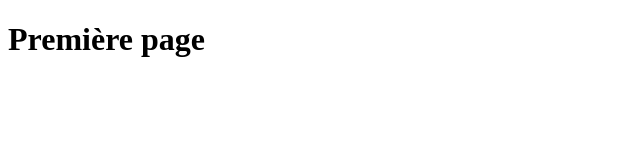
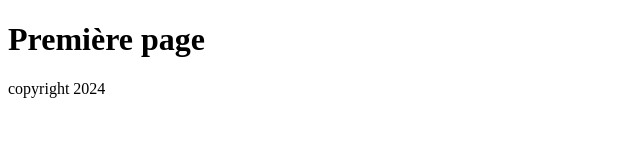
Before and after one commit to simondepaix/github_demo_v3, a plain HTML site: page index.html in a window 1280 px wide. Shown: the whole page, without its empty margins (0-640 px from the left). Drawn offline with Linux system fonts and the light colour scheme.

Commit message:
add footer into html file

```diff
--- a/index.html
+++ b/index.html
@@ -10,5 +10,6 @@
     <header>
       <h1>Première page</h1>
     </header>
+    <footer>copyright 2024</footer>
   </body>
 </html>
```
